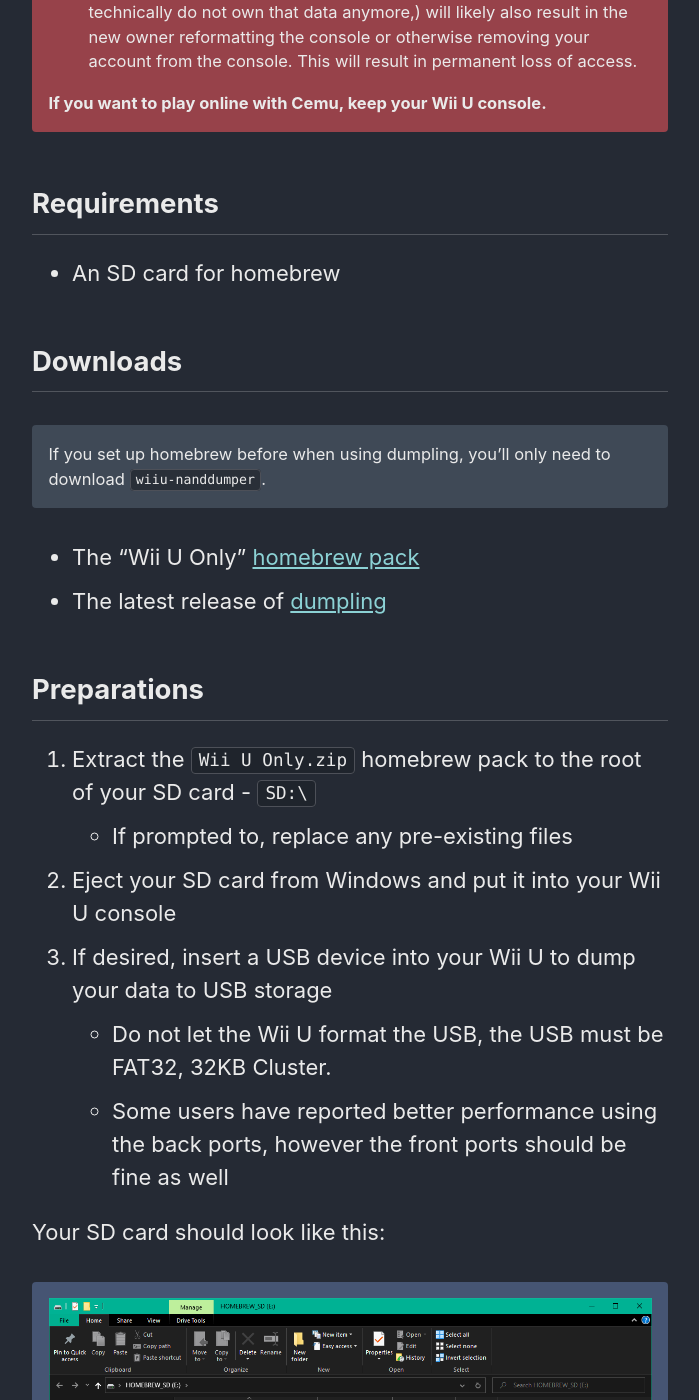
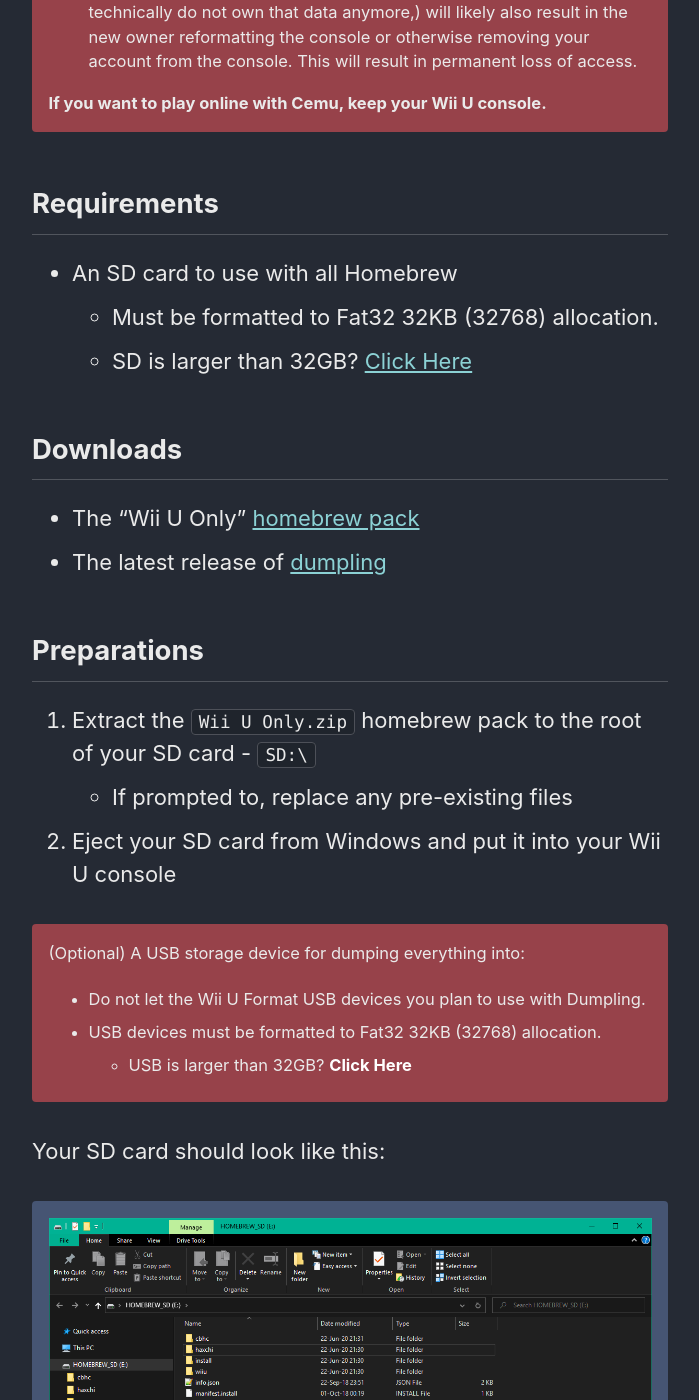
Before and after one commit to cfw-guide/cemu.cfw.guide, a Jekyll site: the page built from _pages/en_US/online-play.md, in a window 1280 px wide and 1400 px high, scrolled down 1669 px. Shown: the whole window, without its empty margins (290-989 px from the left). Built offline with Jekyll 4.4.1, drawn with Linux system fonts in a browser that asks for light colours.

Commit message:
Update SD/USB instructions
Additionally, removed NandDumper suggestion.

```diff
--- a/_pages/en_US/online-play.md
+++ b/_pages/en_US/online-play.md
@@ -40,12 +40,11 @@
 
 ## Requirements
 
-- An SD card for homebrew
+- An SD card to use with all Homebrew
+  - Must be formatted to Fat32 32KB (32768) allocation.
+  - SD is larger than 32GB? [Click Here](https://fat32-format.en.softonic.com/)
 
 ## Downloads
-
-If you set up homebrew before when using dumpling, you'll only need to download `wiiu-nanddumper`.
-{:.notice--info}
 
 - The "Wii U Only" [homebrew pack](http://wiiu.rikumax.net/)
 - The latest release of [dumpling](https://github.com/emiyl/dumpling/releases/latest)
@@ -55,9 +54,18 @@
 1. Extract the `Wii U Only.zip` homebrew pack to the root of your SD card - `SD:\`
   - If prompted to, replace any pre-existing files
 1. Eject your SD card from Windows and put it into your Wii U console
-1. If desired, insert a USB device into your Wii U to dump your data to USB storage
-  - Do not let the Wii U format the USB, the USB must be FAT32, 32KB Cluster.
-  - Some users have reported better performance using the back ports, however the front ports should be fine as well
+
+{% capture usbWarning %}
+
+(Optional) A USB storage device for dumping everything into:
+
+- Do not let the Wii U Format USB devices you plan to use with Dumpling.
+- USB devices must be formatted to Fat32 32KB (32768) allocation.
+  - USB is larger than 32GB? [Click Here](https://fat32-format.en.softonic.com/)
+
+{% endcapture %}
+
+<div class="notice--danger">{{ usbWarning | markdownify }}</div>
 
 Your SD card should look like this:
 
```
